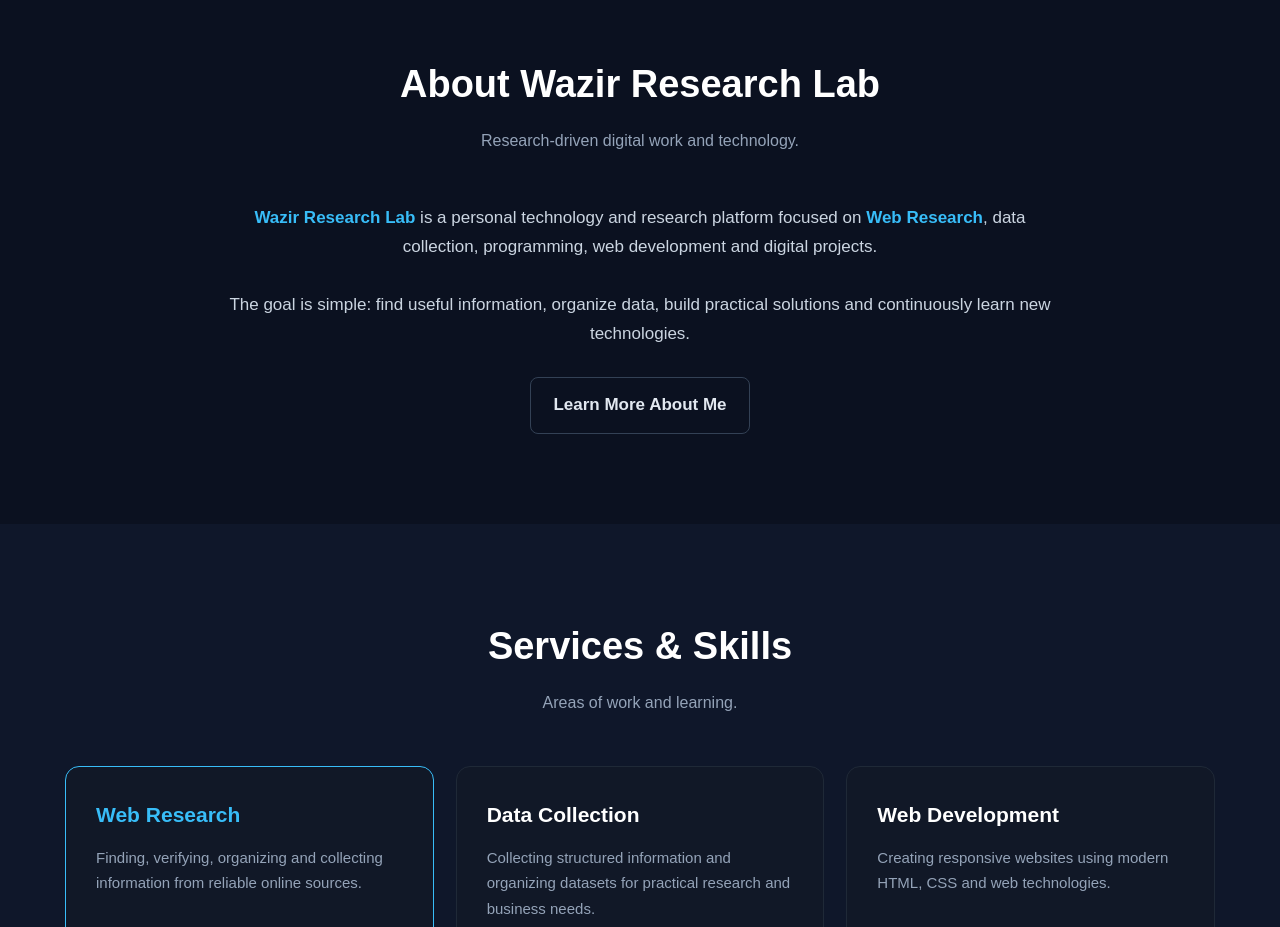
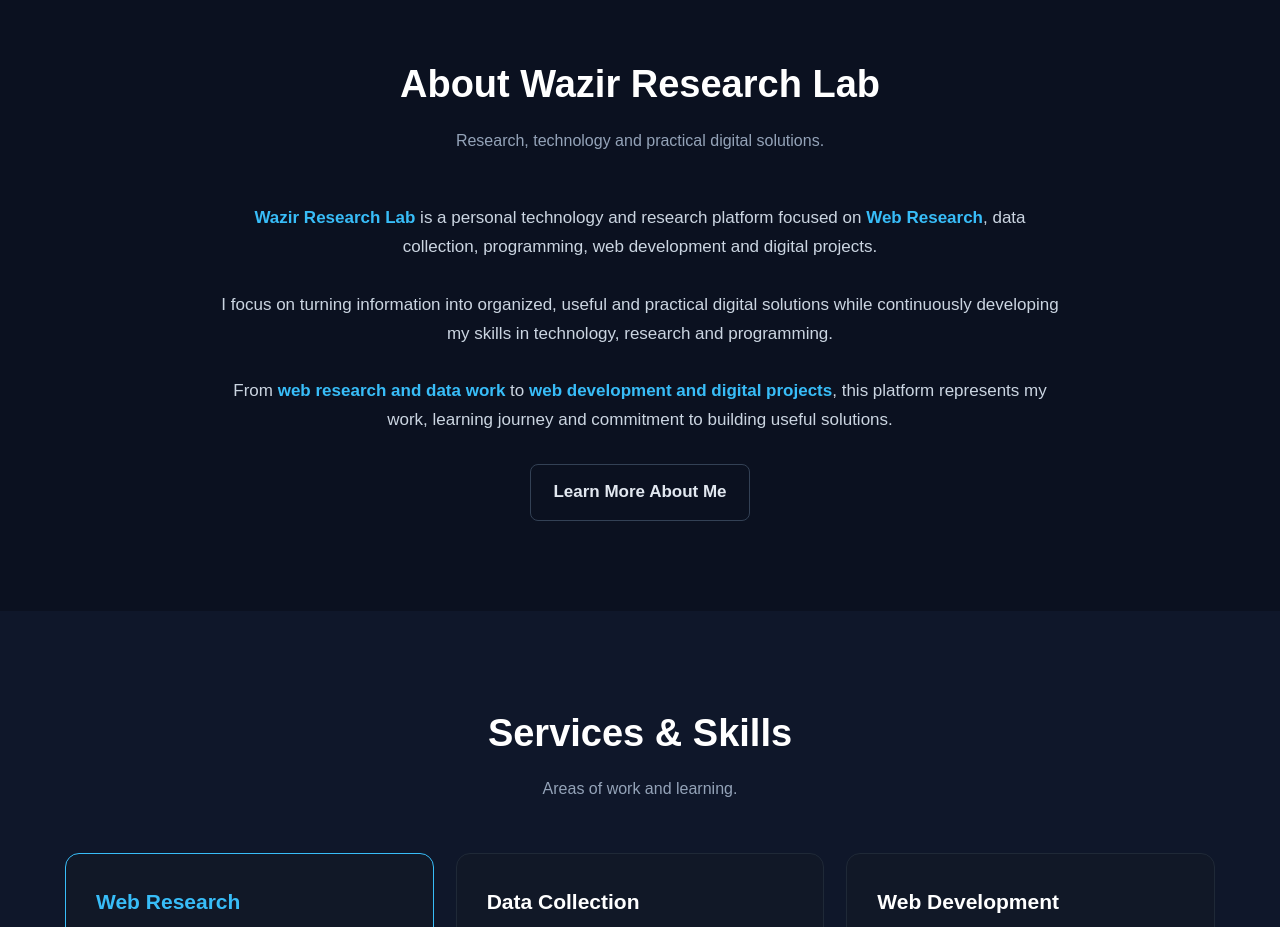
Before and after one commit to waxiraura/wazirresearchlab, a plain HTML site: page index.html in a window 1280 px wide. Shown: the part 840-1767 px from the top of the page. Drawn offline with Linux system fonts and the light colour scheme.

Commit message:
Update index.html

```diff
--- a/index.html
+++ b/index.html
@@ -576,7 +576,7 @@
 
         <div class="section-title">
             <h2>About Wazir Research Lab</h2>
-            <p>Research-driven digital work and technology.</p>
+            <p>Research, technology and practical digital solutions.</p>
         </div>
 
         <div class="about-box">
@@ -591,9 +591,19 @@
             <br>
 
             <p>
-                The goal is simple: find useful information,
-                organize data, build practical solutions and
-                continuously learn new technologies.
+                I focus on turning information into organized,
+                useful and practical digital solutions while
+                continuously developing my skills in technology,
+                research and programming.
+            </p>
+
+            <br>
+
+            <p>
+                From <strong>web research and data work</strong> to
+                <strong>web development and digital projects</strong>,
+                this platform represents my work, learning journey
+                and commitment to building useful solutions.
             </p>
 
             <br>
```
